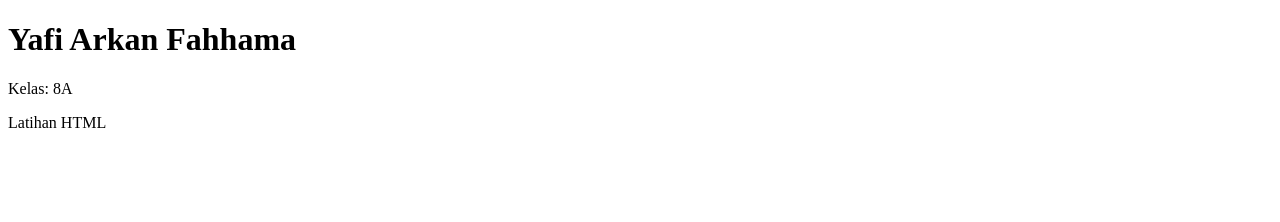
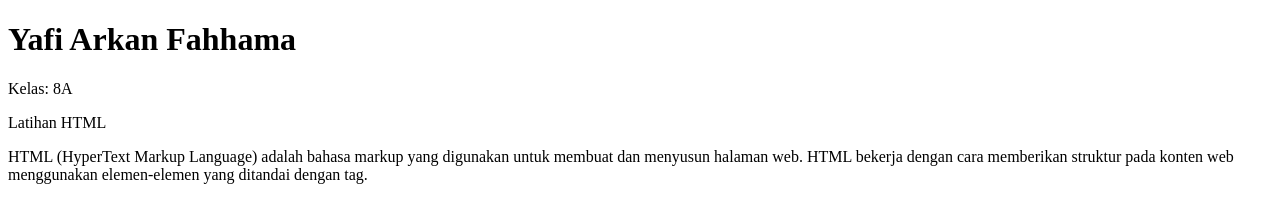
Before and after one commit to YafiARF/HTML, a plain HTML site: page index.html in a window 1280 px wide. Drawn offline with Linux system fonts and the light colour scheme.

Commit message:
add html description

```diff
--- a/index.html
+++ b/index.html
@@ -10,5 +10,12 @@
     <p>Kelas: 8A</p>
 
     <p>Latihan HTML</p>
+
+    <p>
+      HTML (HyperText Markup Language) adalah bahasa markup yang digunakan untuk
+      membuat dan menyusun halaman web. HTML bekerja dengan cara memberikan
+      struktur pada konten web menggunakan elemen-elemen yang ditandai dengan
+      tag.
+    </p>
   </body>
 </html>
```
